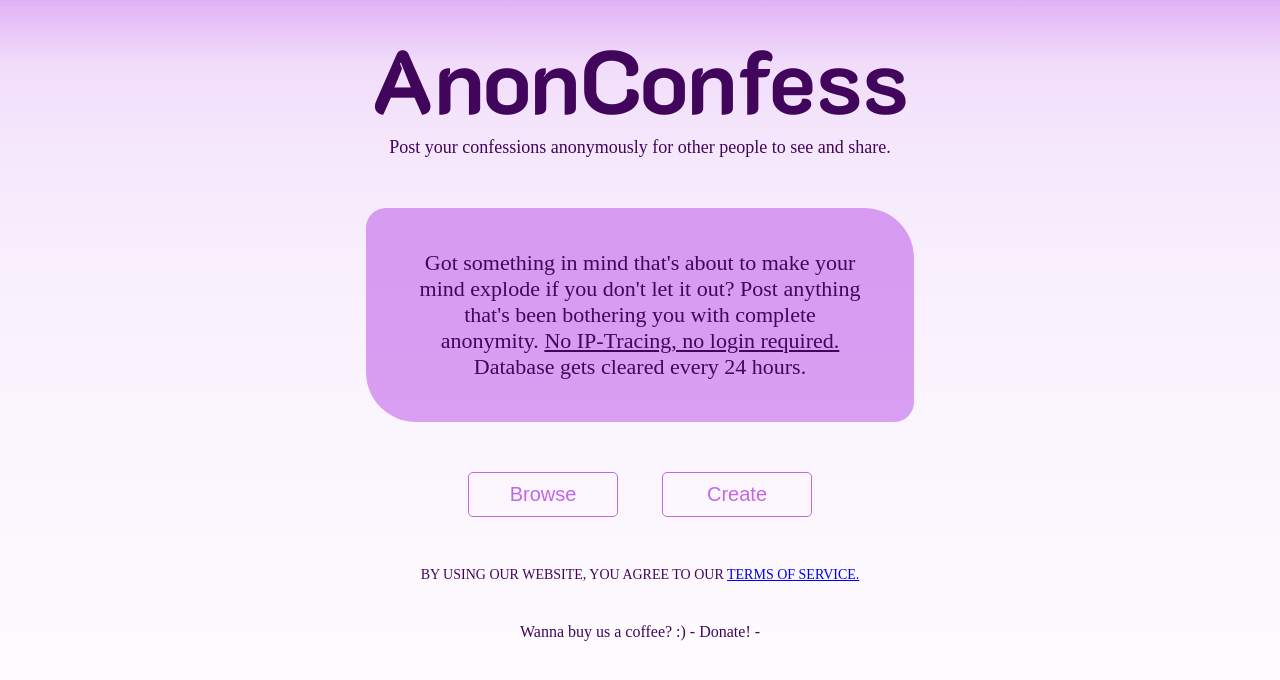
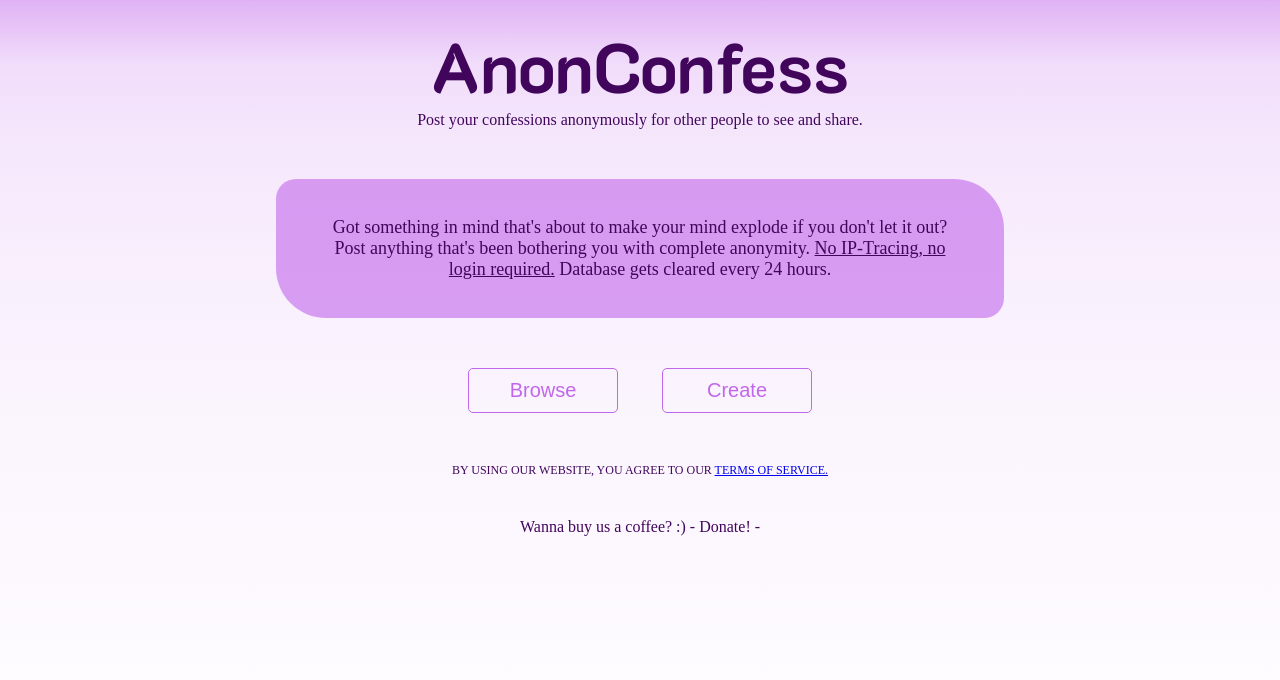
Before and after one commit to AnonConfess/AnonConfess.github.io, a plain HTML site: page index.html in a window 1280 px wide. Drawn offline with Linux system fonts and the light colour scheme; a web font is replaced by a local one.

Commit message:
Update index.css

```diff
--- a/style/index.css
+++ b/style/index.css
@@ -1 +1,127 @@
-html, body {min-height:100%;}body {margin:0;font-family: 'Bellota Text';text-align:center;background:linear-gradient(#c167eb, 0.1%, white);color:#41065c;height:100vh;}*::-moz-selection{ background: #41065c;color: #fff;}*::selection { background: #41065c;color: #fff; }::-webkit-scrollbar {width: 11px;}::-webkit-scrollbar-track {background: #f1f1f1;}::-webkit-scrollbar-thumb {background: #41065c;border-radius:50px;}::-webkit-scrollbar-thumb:hover {background: #000000;}.content {width:50%;margin:20px auto;}.logo h1 {font-family:'K2D';font-size:90px;margin:0;}.logo p {font-size:18px;margin:0px 0px 30px;}.buttons {margin:50px 0 50px;}.buttons button {margin:0 20px 0;font-size:20px;cursor:pointer;padding:10px;width:150px;background:none;border:1px solid #c167eb;border-radius:5px;color:#c167eb;outline:none;transition:background-color 0.6s ease;}.buttons button:hover{background-color:#c167eb;color:#fff;}.description {margin:50px auto 10px;width:70%;font-size:22px;background:rgb(193, 103, 235, 0.6);padding:20px 50px;;border-radius:20px 50px;}.TOS {margin:40px 0;text-transform: uppercase;font-size:14px;}underlined {text-decoration: underline;}
+html {
+    font-size:100%;
+}
+body {
+    margin:0;
+    font-family: 'Bellota Text';
+    text-align:center;
+    background:linear-gradient(#c167eb, 0.1%, white);
+    background-repeat: no-repeat;
+    color:#41065c;
+    height:100vh;
+}
+*::-moz-selection{ background: #41065c;color: #fff;}
+*::selection { background: #41065c;color: #fff; }
+::-webkit-scrollbar {
+    width: 11px;
+}
+::-webkit-scrollbar-track {
+    background: #f1f1f1;
+}
+::-webkit-scrollbar-thumb {
+    background: #41065c;
+    border-radius:50px;
+}
+::-webkit-scrollbar-thumb:hover {
+    background: #000000;
+}
+
+.logo h1 {
+    font-family:'K2D';
+    margin:0;
+    padding:0;
+}
+.logo p {
+    margin:0px 0px 30px;
+}
+.buttons {
+    margin:50px 0 50px;
+}
+.buttons button {
+    margin:0 20px 0;
+    font-size:20px;
+    cursor:pointer;
+    padding:10px;
+    width:150px;
+    background:none;
+    border:1px solid #c167eb;
+    border-radius:5px;
+    color:#c167eb;
+    outline:none;
+    transition:background-color 0.6s ease;
+}
+.buttons button:hover{
+    background-color:#c167eb;
+    color:#fff;
+}
+
+.description {
+    margin:50px auto 10px;
+    background:rgb(193, 103, 235, 0.6);
+    padding:20px 50px;;
+    border-radius:20px 50px;
+}
+.TOS {
+    margin:40px 0;
+    text-transform: uppercase;
+}
+underlined {
+    text-decoration: underline;
+}
+.content {
+    margin:20px auto;
+}
+@media only screen and (min-width:1280px) {
+    .content {
+        width:70%;
+    }
+    .logo h1 {
+        font-size: 90px;
+    }
+    .logo p {
+        font-size: 18px;
+    }
+    .description {
+        width:70%;
+        font-size:22px;
+    }
+    .TOS {
+        font-size:14px;
+    }
+  }
+@media only screen and (min-width:800px) and (max-width:1280px){
+    .content {
+        width: 80;
+    }
+    .logo h1 {
+        font-size: 70px;
+    }
+    .logo p {
+        font-size:16px;
+    }
+    .description {
+        width:70%;
+        font-size:18px;
+    }
+    .TOS {
+        font-size:12px;
+    }
+}
+  @media only screen and (max-width:800px) {
+    .content {
+        width:100%;
+    }
+    .logo h1 {
+        font-size: 50px;
+    }
+    .logo p {
+        font-size: 14px;
+    }
+    .description {
+        width:50%;
+        font-size:14px;
+    }
+    .TOS {
+        font-size: 10px;
+    }
+  }
```
